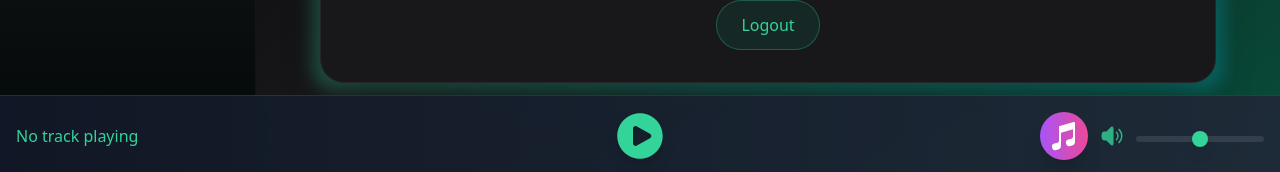
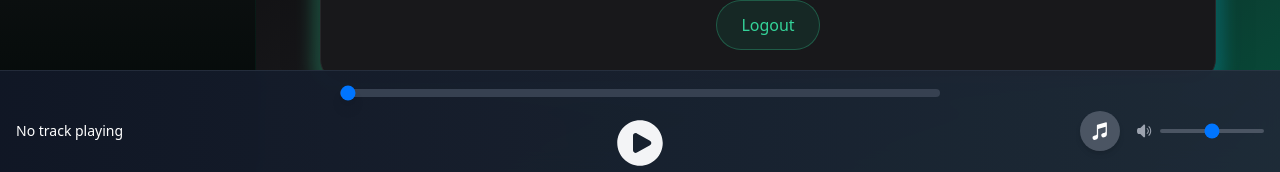
Before and after one commit to zzLeonn/tunetextassignment, a Next.js app: page / in a window 1280 px wide. Shown: the part 625-797 px from the top of the page. Built offline with nearby package versions, Linux system fonts and the light colour scheme; no server answers.

Commit message:
Updated Player

```diff
--- a/components/Player.jsx
+++ b/components/Player.jsx
@@ -16,6 +16,8 @@ const Player = ({ globalIsTrackPlaying, setGlobalIsTrackPlaying }) => {
   const [debouncedVolume] = useDebounce(volume, 500);
   const [showLyrics, setShowLyrics] = useState(false);
   const [currentTrack, setCurrentTrack] = useState(null);
+  const [trackProgress, setTrackProgress] = useState(0); // current progress in ms
+  const [trackDuration, setTrackDuration] = useState(0); // total duration in ms
 
   // Helper function to call Spotify API with token refresh if needed.
   const handleSpotifyApiCall = useCallback(
@@ -43,7 +45,7 @@ const Player = ({ globalIsTrackPlaying, setGlobalIsTrackPlaying }) => {
     [session, update]
   );
 
-  // Fetches the current track from Spotify and updates state.
+  // Fetches the current track and updates state including progress and duration.
   const fetchCurrentTrack = useDebouncedCallback(async () => {
     try {
       const response = await handleSpotifyApiCall(
@@ -51,6 +53,7 @@ const Player = ({ globalIsTrackPlaying, setGlobalIsTrackPlaying }) => {
       );
       if (response.status === 200) {
         const data = await response.json();
+        if (data && data.item) {
           setCurrentTrack({
             title: data.item.name,
             artist: data.item.artists.map((artist) => artist.name).join(', '),
@@ -58,6 +61,9 @@ const Player = ({ globalIsTrackPlaying, setGlobalIsTrackPlaying }) => {
             image: data.item.album.images[0]?.url,
           });
           setGlobalIsTrackPlaying(data.is_playing);
+          setTrackProgress(data.progress_ms);
+          setTrackDuration(data.item.duration_ms);
+        }
       } else {
         setCurrentTrack(null);
       }
@@ -66,17 +72,30 @@ const Player = ({ globalIsTrackPlaying, setGlobalIsTrackPlaying }) => {
     }
   }, 1000);
 
-  // Set up a single interval to update the current track.
+  // Poll current track every 5 seconds.
   useEffect(() => {
     if (session?.accessToken) {
-      // Fetch immediately and then every 5 seconds.
       fetchCurrentTrack();
       const interval = setInterval(fetchCurrentTrack, 5000);
       return () => clearInterval(interval);
     }
   }, [session, fetchCurrentTrack]);
 
-  // Handle play/pause action
+  // Poll track progress every second while playing.
+  useEffect(() => {
+    let progressInterval = null;
+    if (globalIsTrackPlaying && currentTrack) {
+      progressInterval = setInterval(() => {
+        setTrackProgress((prev) => {
+          const newProgress = prev + 1000;
+          return newProgress > trackDuration ? trackDuration : newProgress;
+        });
+      }, 1000);
+    }
+    return () => progressInterval && clearInterval(progressInterval);
+  }, [globalIsTrackPlaying, currentTrack, trackDuration]);
+
+  // Handle play/pause action.
   const handlePlayPause = async () => {
     if (!session?.accessToken) return;
 
@@ -88,7 +107,6 @@ const Player = ({ globalIsTrackPlaying, setGlobalIsTrackPlaying }) => {
       );
 
       if (response.status === 204) {
-        // Toggle play/pause and update current track.
         setGlobalIsTrackPlaying(!globalIsTrackPlaying);
         await fetchCurrentTrack();
       }
@@ -97,7 +115,7 @@ const Player = ({ globalIsTrackPlaying, setGlobalIsTrackPlaying }) => {
     }
   };
 
-  // Update volume on Spotify whenever the debounced volume changes.
+  // Update Spotify volume when debouncedVolume changes.
   useEffect(() => {
     const setVolumeOnSpotify = async () => {
       if (session?.accessToken) {
@@ -110,6 +128,32 @@ const Player = ({ globalIsTrackPlaying, setGlobalIsTrackPlaying }) => {
     setVolumeOnSpotify();
   }, [debouncedVolume, session, handleSpotifyApiCall]);
 
+  // Handle seeking the track.
+  const handleSeek = async (e) => {
+    const newPosition = Number(e.target.value);
+    setTrackProgress(newPosition);
+    if (session?.accessToken) {
+      try {
+        const response = await handleSpotifyApiCall(
+          `https://api.spotify.com/v1/me/player/seek?position_ms=${newPosition}`,
+          { method: 'PUT' }
+        );
+        if (response.status === 204) {
+          // Successfully seeked.
+        }
+      } catch (error) {
+        console.error('Seek error:', error);
+      }
+    }
+  };
+
+  // Format milliseconds into MM:SS.
+  const formatTime = (ms) => {
+    const minutes = Math.floor(ms / 60000);
+    const seconds = Math.floor((ms % 60000) / 1000);
+    return `${minutes}:${seconds < 10 ? '0' : ''}${seconds}`;
+  };
+
   return (
     <>
       <Lyric
@@ -121,67 +165,89 @@ const Player = ({ globalIsTrackPlaying, setGlobalIsTrackPlaying }) => {
     <motion.div
       initial={{ y: 100 }}
       animate={{ y: 0 }}
-        className="fixed bottom-0 left-0 right-0 h-20 bg-gradient-to-r from-gray-900/95 to-gray-800/95 backdrop-blur-lg border-t border-emerald-500/20 z-50"
+      className="fixed bottom-0 left-0 right-0 bg-gradient-to-r from-gray-900/95 to-gray-800/95 backdrop-blur-md border-t border-gray-700/50 z-50"
     >
-        <div className="max-w-7xl mx-auto px-4 h-full flex items-center justify-between">
-          <div className="flex-1 flex items-center gap-4 justify-start">
+      <div className="w-full px-4 py-3 flex flex-col">
+        {/* Progress Bar - Centered Above Controls */}
+        <div className="absolute left-1/2 top-2 -translate-x-1/2 w-full max-w-[600px]">
+          <input
+            type="range"
+            min="0"
+            max={trackDuration}
+            value={trackProgress}
+            onChange={handleSeek}
+            className="w-full h-2 bg-gray-700 rounded-full appearance-none cursor-pointer
+              [&::-webkit-slider-runnable-track]:rounded-full
+              [&::-webkit-slider-thumb]:h-4 [&::-webkit-slider-thumb]:w-4
+              [&::-webkit-slider-thumb]:bg-gray-300 [&::-webkit-slider-thumb]:rounded-full
+              [&::-webkit-slider-thumb]:shadow-lg
+              [&::-webkit-slider-thumb]:border-2 [&::-webkit-slider-thumb]:border-gray-700
+              hover:[&::-webkit-slider-thumb]:bg-gray-200 transition-all"
+          />
+        </div>
+
+        {/* Main Controls Row */}
+        <div className="flex items-center justify-between h-16 mt-4"> {/* Added mt-4 for spacing */}
+          {/* Left Section: Album Art & Song Info */}
+          <div className="flex items-center gap-4 flex-1">
             {currentTrack?.image && (
               <img
                 src={currentTrack.image}
                 alt="Album cover"
-                className="h-12 w-12 rounded-md"
+                className="h-14 w-14 rounded-md shadow-lg border border-gray-600"
               />
             )}
-            <div className="text-left">
-              <p className="text-emerald-400 font-medium truncate">
+            <div className="flex flex-col min-w-0">
+              <p className="text-white font-medium truncate text-sm">
                 {currentTrack?.title || 'No track playing'}
               </p>
-              <p className="text-gray-400 text-sm truncate">
-                {currentTrack?.artist}
-              </p>
+              <p className="text-gray-400 text-xs truncate">{currentTrack?.artist}</p>
             </div>
           </div>
 
-          <div className="flex-1 flex items-center justify-center">
+          {/* Center Section: Play Button */}
+          <div className="flex-1 flex justify-center">
             <motion.button
               whileHover={{ scale: 1.05 }}
               whileTap={{ scale: 0.95 }}
               onClick={handlePlayPause}
-              className="text-emerald-400 hover:text-emerald-300 transition-colors"
+              className="text-gray-100 hover:text-white transition-colors mt-6"
             >
               {globalIsTrackPlaying ? (
-                <PauseCircleIcon className="h-14 w-14 drop-shadow-lg" />
+                <PauseCircleIcon className="h-14 w-14" />
               ) : (
-                <PlayCircleIcon className="h-14 w-14 drop-shadow-lg" />
+                <PlayCircleIcon className="h-14 w-14" />
               )}
             </motion.button>
           </div>
 
-          <div className="flex-1 flex items-center justify-end space-x-3">
-            {/* Redesigned Lyrics Icon */}
+          {/* Right Section: Lyrics & Volume Controls */}
+          <div className="flex items-center gap-4 flex-1 justify-end">
             <motion.button
-              whileHover={{ scale: 1.15, rotate: 10 }}
+              whileHover={{ scale: 1.1 }}
               whileTap={{ scale: 0.95 }}
               onClick={() => setShowLyrics((prev) => !prev)}
-              className="flex items-center justify-center bg-gradient-to-r from-purple-500 to-pink-500 p-2 rounded-full shadow-xl text-white transition-all"
+              className="flex items-center justify-center bg-gray-600 p-2.5 rounded-full shadow-md text-white hover:bg-gray-500 transition-colors"
               disabled={!currentTrack}
             >
-              <MusicalNoteIcon className="h-8 w-8" />
+              <MusicalNoteIcon className="h-5 w-5" />
             </motion.button>
-            <SpeakerWaveIcon className="h-6 w-6 text-emerald-400/80" />
-            <div className="relative w-32">
+
+            <div className="flex items-center gap-2 w-32">
+              <SpeakerWaveIcon className="h-5 w-5 text-gray-400" />
               <input
                 type="range"
                 min="0"
                 max="100"
                 value={volume}
                 onChange={(e) => setVolume(Number(e.target.value))}
-                className="w-full h-1.5 bg-gray-600/50 rounded-lg appearance-none cursor-pointer
-                  [&::-webkit-slider-thumb]:h-4 [&::-webkit-slider-thumb]:w-4
-                  [&::-webkit-slider-thumb]:bg-emerald-400 [&::-webkit-slider-thumb]:rounded-full
-                  [&::-webkit-slider-thumb]:appearance-none [&::-webkit-slider-thumb]:shadow-lg
-                  hover:[&::-webkit-slider-thumb]:bg-emerald-300 transition-colors"
+                className="w-full h-1 bg-gray-600 rounded-full appearance-none cursor-pointer
+                  [&::-webkit-slider-thumb]:h-3 [&::-webkit-slider-thumb]:w-3
+                  [&::-webkit-slider-thumb]:bg-gray-300 [&::-webkit-slider-thumb]:rounded-full
+                  [&::-webkit-slider-thumb]:border-2 [&::-webkit-slider-thumb]:border-gray-700
+                  hover:[&::-webkit-slider-thumb]:bg-gray-200 transition-all"
               />
+            </div>
           </div>
         </div>
       </div>
```
Lines whose indentation alone changed are shown as unchanged.
